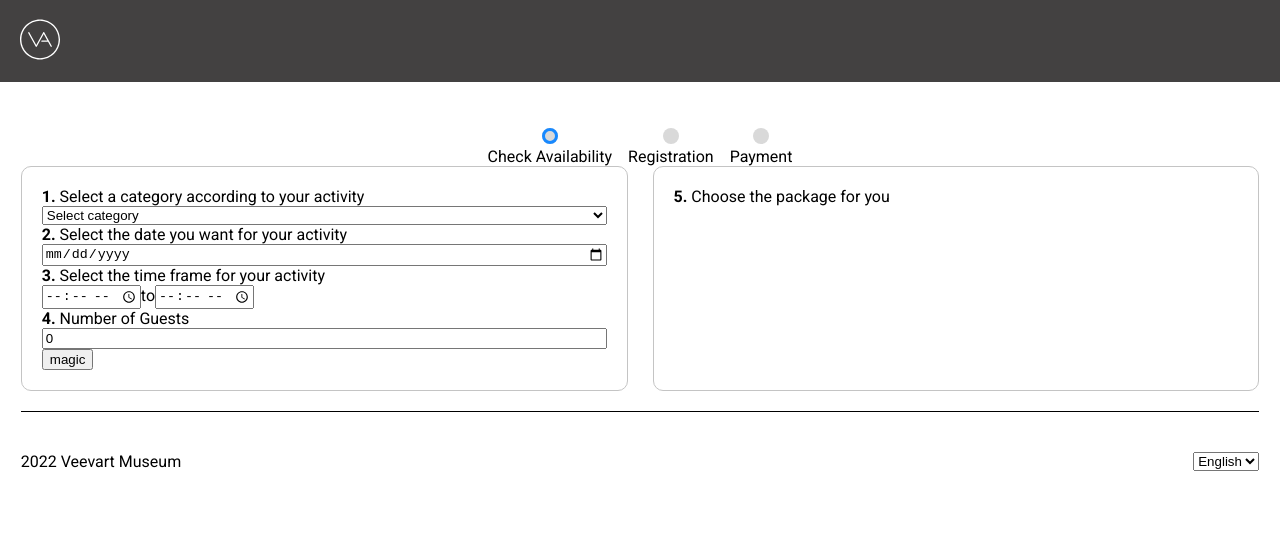
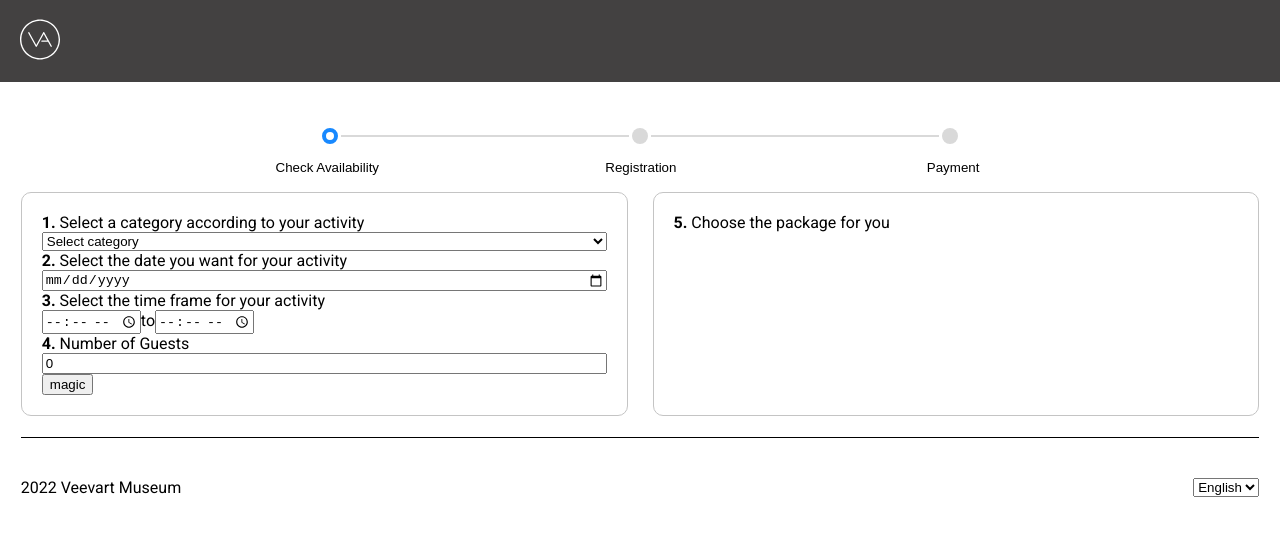
Before and after one commit to nicksiuxs/hackthon, a React (Create React App) app: page / in a window 1280 px wide. Shown: the top 536 px of the page. Built offline with nearby package versions, Linux system fonts and the light colour scheme.

Commit message:
stepper styles final

```diff
--- a/src/components/Step/Step.css
+++ b/src/components/Step/Step.css
@@ -2,7 +2,8 @@
     display: flex;
     flex-direction: column;
     align-items: center;
-    gap: 0.2125rem;
+    gap: 0.8rem;
+    font-weight: 300;
 }
 
 .step {
@@ -12,13 +13,47 @@
     height: 1rem;
     border: none;
     background-color: var(--defaul-bg-button);
+    position: relative;
+
+    display: flex;
+    justify-content: center;
+    align-items: center;
+}
+
+.step img {
+    width: .5rem;
+}
+
+.step span {
+    position: absolute;
+    top: 2rem;
+    right: 0;
+    white-space: nowrap;
+    transform: translateX(40%);
 }
 
 .step.-selected {
-    outline: 3px solid var(--selected-bg-button);
-    outline-offset: -3px;
+    outline: 4px solid var(--selected-bg-button);
+    outline-offset: -4px;
+    background-color: #fff;
 }
 
 .step.-completed{
     background-color: var(--selected-bg-button);
 }
+
+.bar {
+    width: 18rem;
+    height: 2px;
+    background-color: var(--defaul-bg-button);
+}
+.bar.-blue {
+    background-color: var(--selected-bg-button);
+}
+
+.indicator {
+    display: flex;
+    flex-direction: row;
+    align-items: center;
+    gap: .2rem;
+}
--- a/src/components/Step/Step.js
+++ b/src/components/Step/Step.js
@@ -1,11 +1,11 @@
 import React from "react";
 import PropTypes from "prop-types";
 
-import useAppContext from "../../customHooks/useAppContext"
+import useAppContext from "../../customHooks/useAppContext";
 import useHandleStep from "../../customHooks/useHandleStep";
 
 // style
-import './Step.css';
+import "./Step.css";
 
 const Step = ({ label, stepNumber }) => {
   const { state, dispatch } = useAppContext();
@@ -15,12 +15,25 @@ const Step = ({ label, stepNumber }) => {
   const isCompleted = step > stepNumber;
   const { handleStep } = useHandleStep({ newStep: stepNumber, dispatch });
   return (
-    <div
-      className="step-container"
-    >
-      <button onClick={() => handleStep()} className={`step ${isSelected ? "-selected" : isCompleted ? "-completed" : ""}`}>
-      </button>
-      {label}
+    <div className="step-container">
+      <div className="indicator">
+        {stepNumber > 1 && (
+          <div
+            className={`bar ${isSelected || isCompleted ? "-blue" : ""}`}
+          />
+        )}
+        <button
+          onClick={() => handleStep()}
+          className={`step ${
+            isSelected ? "-selected" : isCompleted ? "-completed" : ""
+          }`}
+        >
+          { isCompleted &&
+            <img src="/icons/white_check.png" alt="white check" />
+          }
+          <span>{label}</span>
+        </button>
+      </div>
     </div>
   );
 };
--- a/src/components/Stepper/Stepper.css
+++ b/src/components/Stepper/Stepper.css
@@ -1,6 +1,7 @@
 .stepper {
     display: flex;
-    gap: 1rem;
+    gap: .2rem;
     justify-content: center;
-    padding-top: 1.5625rem
+    padding-top: 1.5625rem;
+    margin-bottom: 3rem;
 }
```
Also changed, not shown: public/icons/white_check.png (added).
